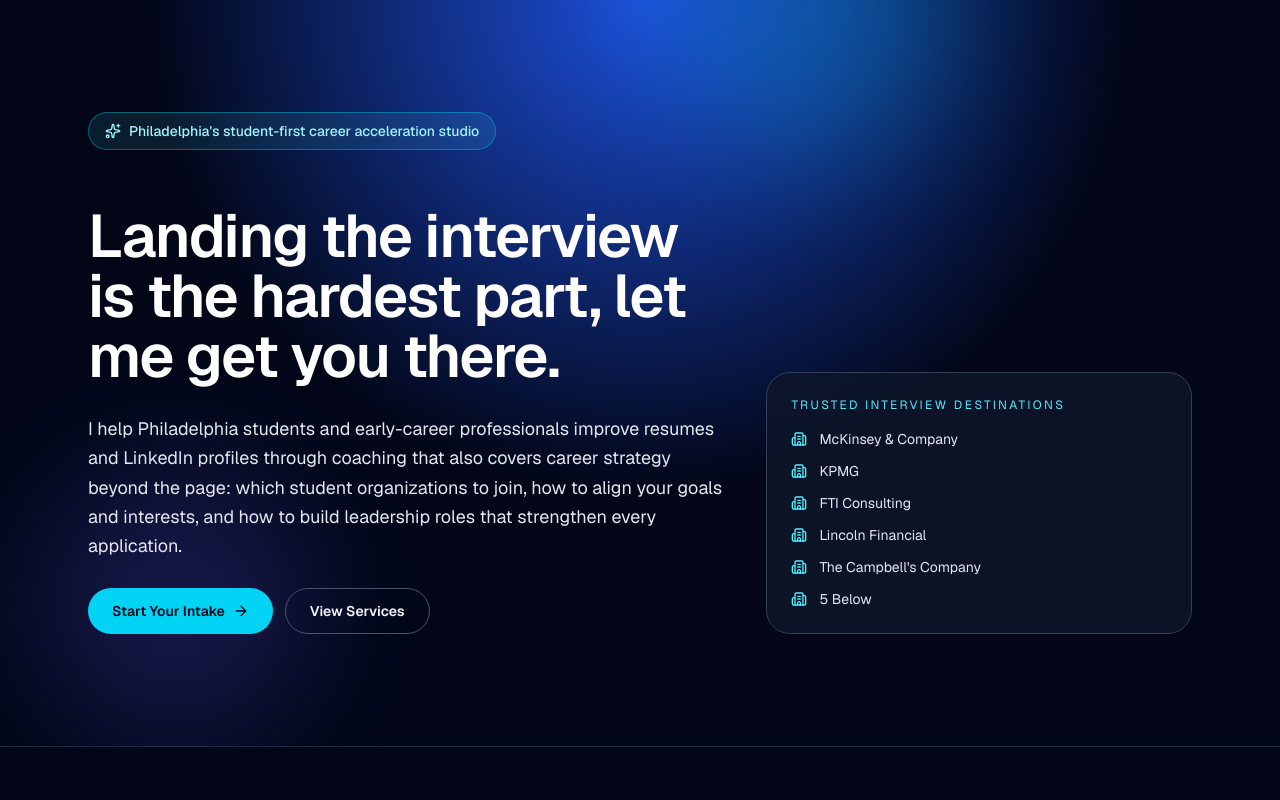
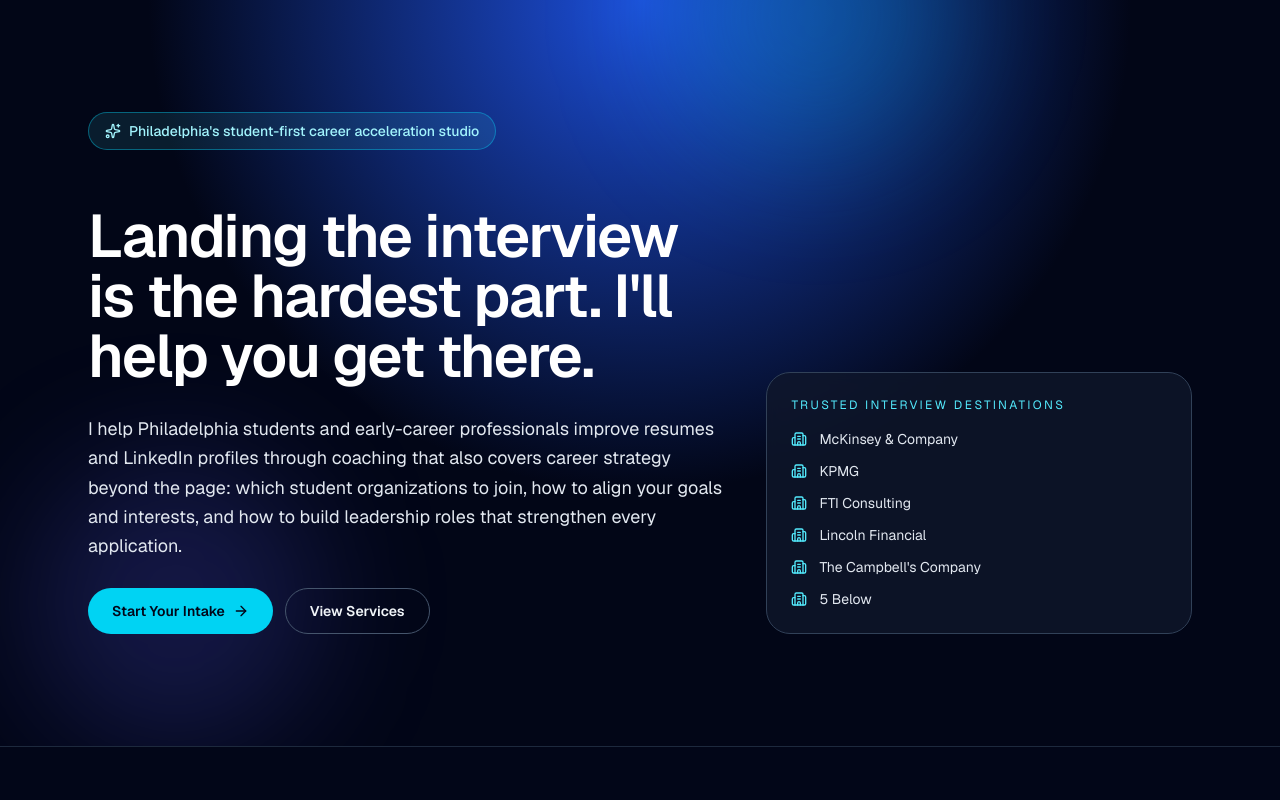
Before and after one commit to zfajge/Resume-Site, a Next.js app: page / in a window 1280 px wide. Shown: the top 800 px of the page. Built offline with nearby package versions, Linux system fonts and the light colour scheme.

Commit message:
Refine hero headline copy

```diff
--- a/app/page.tsx
+++ b/app/page.tsx
@@ -245,8 +245,8 @@ export default function Home() {
             <div className="grid gap-10 lg:grid-cols-[1.2fr_0.8fr] lg:items-end">
               <div className="space-y-7">
                 <h1 className="text-4xl font-semibold tracking-tight text-white sm:text-5xl lg:text-6xl">
-                  Landing the interview is the hardest part, let me get you
-                  there.
+                  Landing the interview is the hardest part. I&apos;ll help you
+                  get there.
                 </h1>
                 <p className="max-w-2xl text-lg leading-relaxed text-slate-200">
                   I help Philadelphia students and early-career professionals
```
